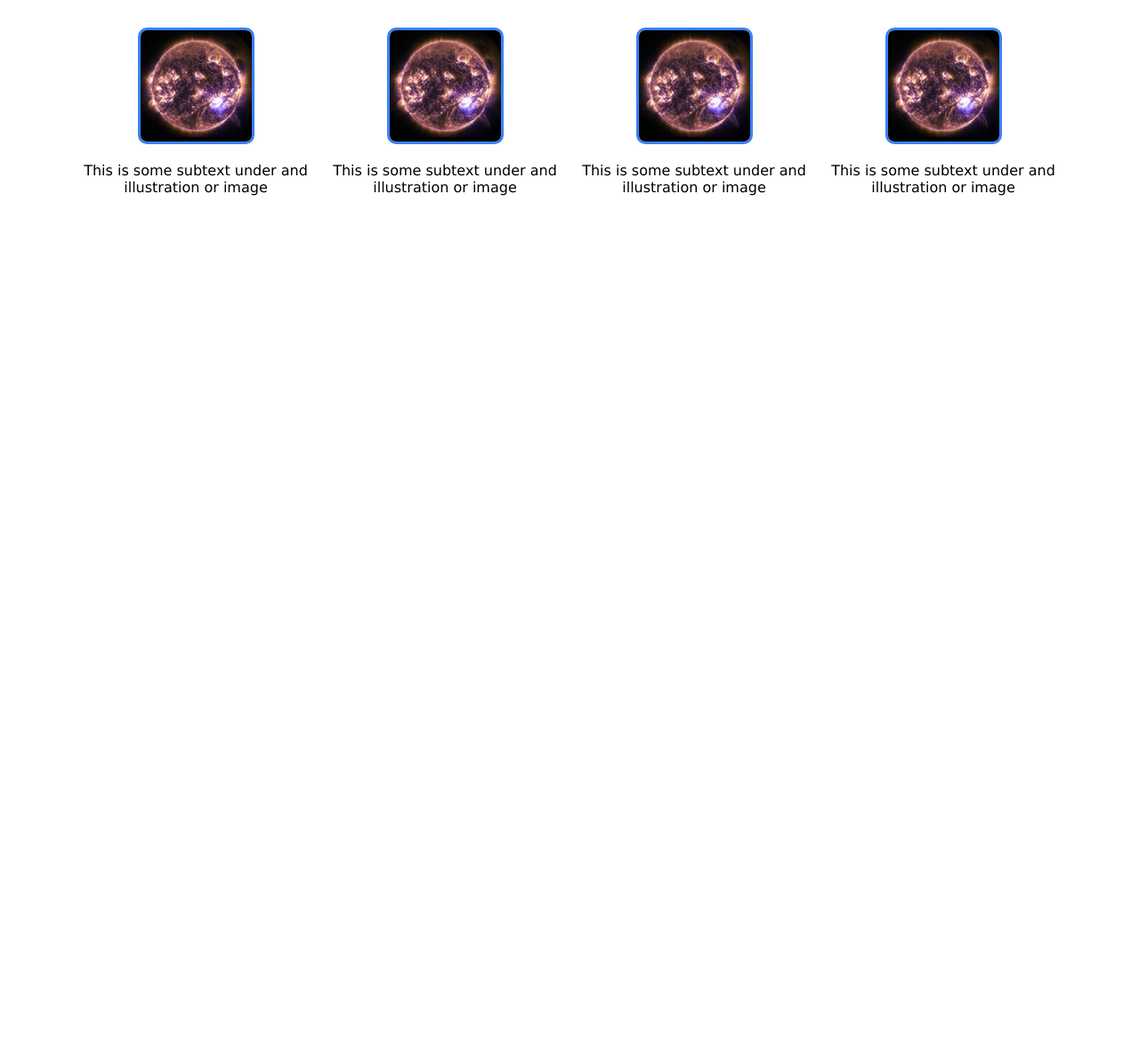
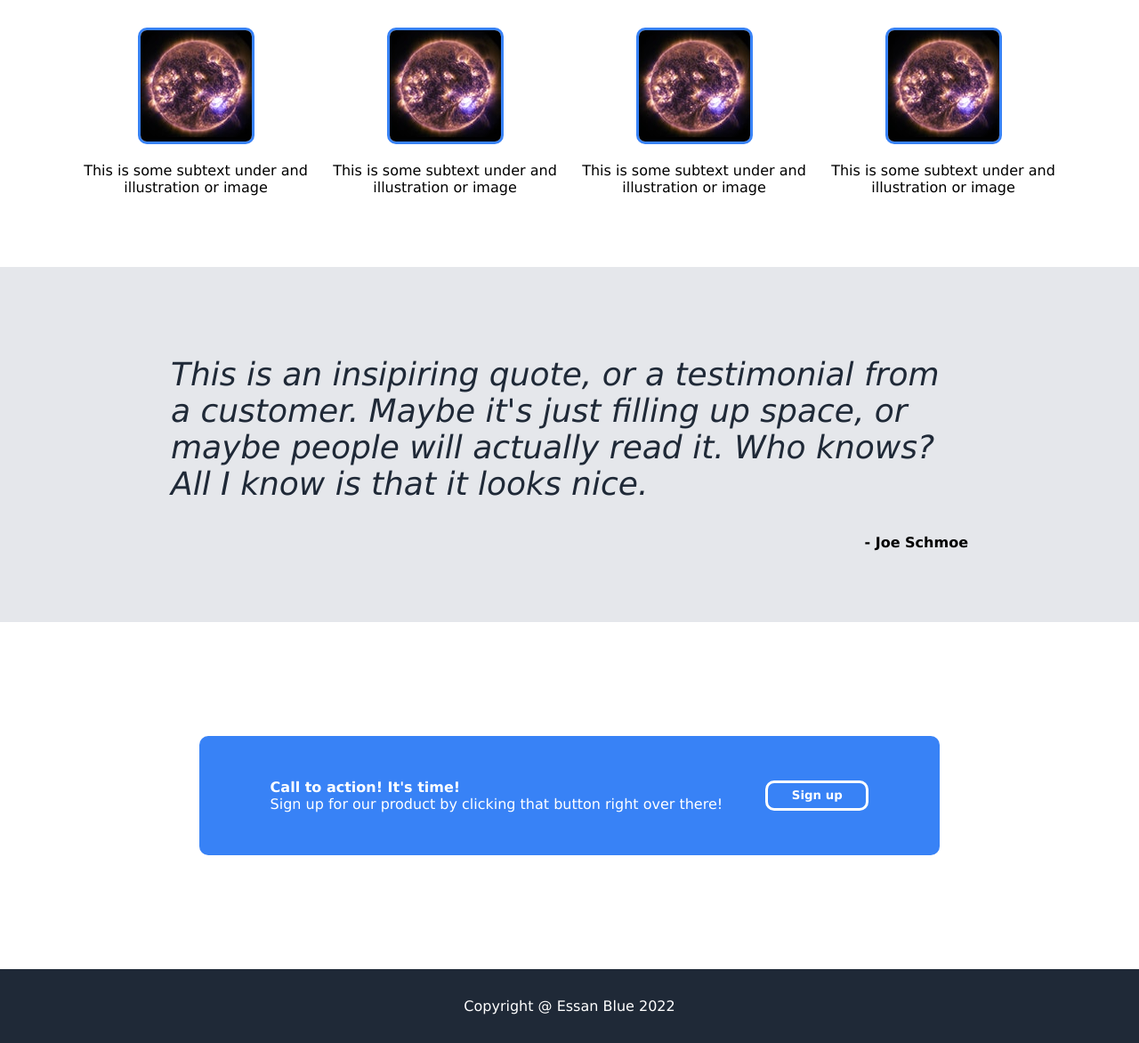
Before and after one commit to majinblue/landing-page, a plain HTML site: page index.html in a window 1280 px wide. Shown: the part 736-1908 px from the top of the page at 89% size. Before the commit the page ends 1036 px from the top, so only its background shows below. Drawn offline with Linux system fonts and the light colour scheme.

Commit message:
Finished up the rest of the webpage! All that needed to be done was the call to action section and the footer. I will leave the page as is for now, and come back and personalize it later down the line. I'm currently prioritizing relearning JavaScript.

```diff
--- a/index.html
+++ b/index.html
@@ -51,11 +51,32 @@
                 <img src="./images/sun.jpg" alt="">
                 <p>This is some subtext under and illustration or image</p>
             </div>
-
         </div>
     </div>
 
+    <!-- Testimonial Section Flex Comntainer -->
+    <div class="testimonial">
+       <p class="quote-text">This is an insipiring quote, or a testimonial from
+           a customer. Maybe it's just filling up space, or maybe people will actually
+           read it. Who knows? All I know is that it looks nice.
+        </p>
+        <p id="author">- Joe Schmoe</p>
+    </div>
 
+    <!-- Call to action section -->
+    <div class="call-container">
+        <div class="call-box">
+            <div class="call-text">
+                <p class="call-header">Call to action! It's time!</p>
+                <p>Sign up for our product by clicking that button right over there!</p>
+            </div>
+            <button class="call-button">Sign up</button>
+        </div>
+    </div>
 
+    <!-- Footer section -->
+    <footer>
+        Copyright @ Essan Blue 2022
+    </footer>
 </body>
 </html>
--- a/style.css
+++ b/style.css
@@ -111,3 +111,59 @@ ul {
     border-radius: 10px;
     border: solid #3882f6;
 }
+
+/* Styling my testimonial section */
+
+.testimonial {
+    background-color: #e5e7eb ;
+    padding: 4em 12em;
+}
+
+.quote-text {
+    font-size: 36px;
+    font-style: italic;
+    color: #1f2937;
+}
+
+#author {
+    font-weight: bold;
+    text-align: end;
+}
+
+/* Styling my action call section */
+.call-container {
+    display: flex;
+    justify-content: center;
+    padding: 8em;
+}
+
+.call-box {
+    background-color: #3882f6 ;
+    padding: 3em 5em ;
+    border-radius: 10px;
+    display: flex;
+    align-items: center;
+    gap: 3em;
+}
+
+.call-text p {
+    color: white;
+    margin: 0;
+}
+
+.call-header {
+    font-weight: bold;
+}
+
+.call-box button {
+    border: white solid;
+}
+
+/* Styling the footer */
+footer {
+    display: flex;
+    justify-content: center;
+    background-color: #1f2937;
+    color: white;
+    padding: 2em;
+}
```
